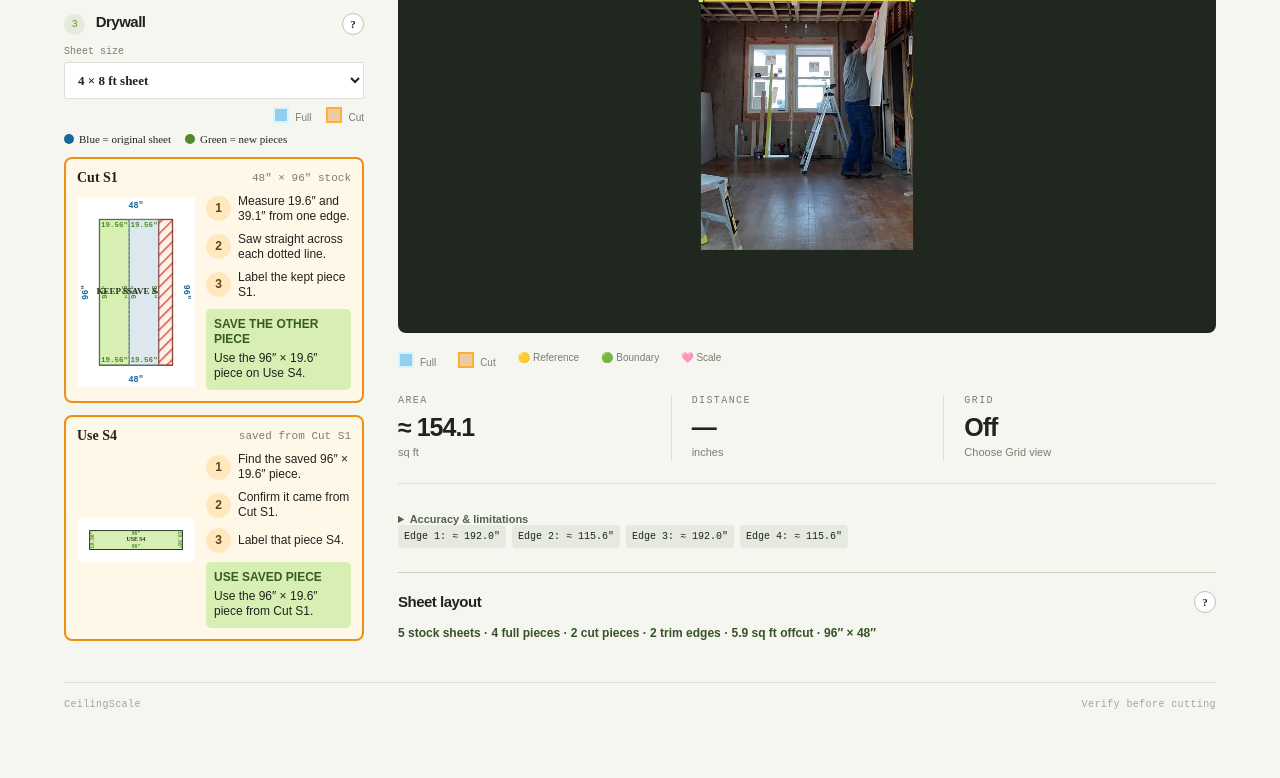
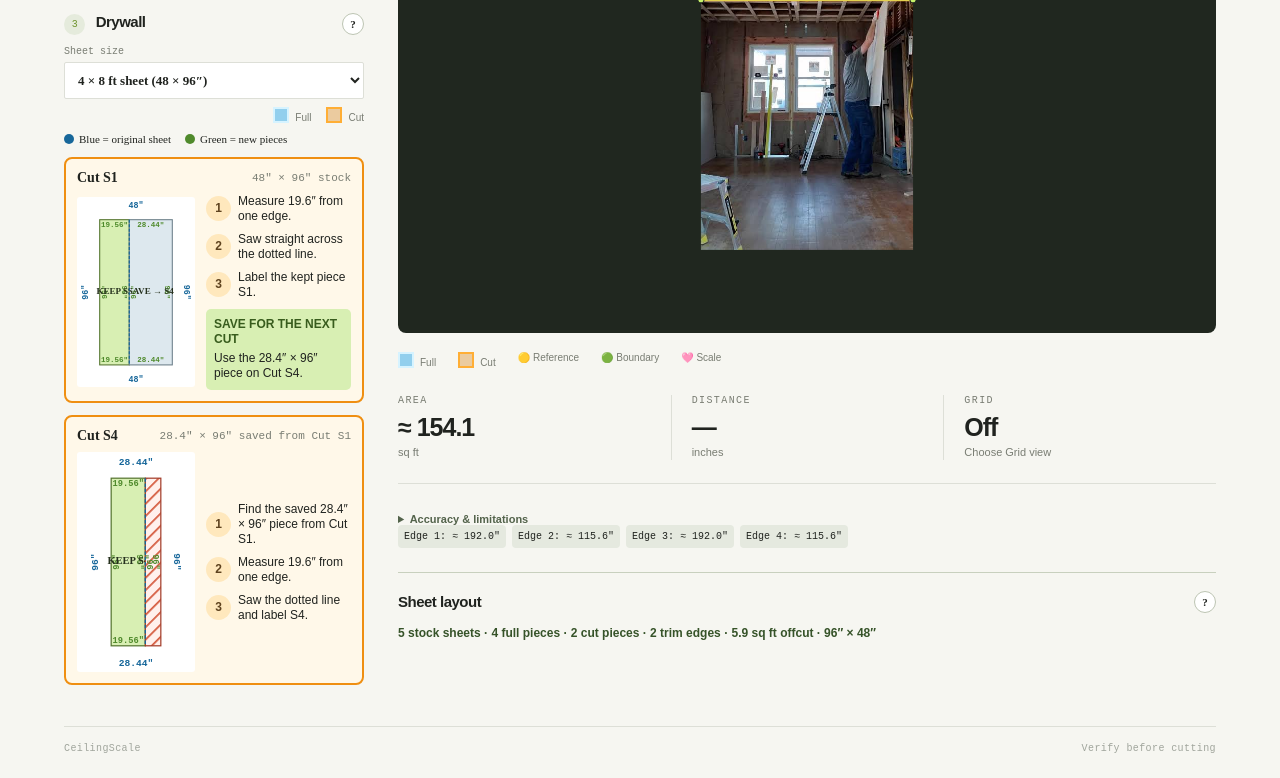
Before and after one commit to richkingsford/PawSnap, a plain HTML site: page index.html in a window 1280 px wide. Shown: the part 612-1390 px from the top of the page. Before the commit the page ends 1346 px from the top, so only its background shows below. Drawn offline with Linux system fonts and the light colour scheme.

Commit message:
Split plans into single-cut tickets

```diff
--- a/index.html
+++ b/index.html
@@ -5,11 +5,11 @@
 <div class="workspace"><aside class="controls">
 <section class="control-step"><div class="section-head"><h2><b>1</b> Photo</h2><details class="help-pop"><summary aria-label="Photo help">?</summary><div>Upload a photo or choose a sample. Photos stay in your browser.</div></details></div><label class="file-picker">Upload photo<input id="photo" type="file" accept="image/*"></label><div id="samples" class="samples"></div></section>
 <section class="control-step"><div class="section-head"><h2><b>2</b> Calibrate Ceiling</h2><details class="help-pop"><summary aria-label="Ceiling calibration help">?</summary><div>Drag the four green corners and type the known length of each ceiling line in inches. Opposite sides stay equal and horizontal lines stay horizontal.</div></details></div><div class="size-presets" aria-label="Demo size presets"><span>Size presets</span><button id="presetNoCuts">No cuts required</button><button id="presetTwoCuts">1 cut required</button></div><p class="micro-status" id="referenceInfo">Drag corners or enter line lengths.</p><div hidden><input id="scaleSource" value="manual"><input id="refWidth"><input id="refDepth"><input id="confirmed" type="checkbox"><input type="radio" name="viewMode" value="sheets" checked><select id="spacing"><option value="1" selected>1</option></select><select id="zoom"><option value="1" selected>1</option></select><input id="checkLength"><span id="checkResult"></span><div id="boardControls"></div><div id="rectangleControls"></div></div></section>
-<section class="control-step"><div class="section-head"><h2><b>3</b> Drywall</h2><details class="help-pop"><summary aria-label="Drywall layout help">?</summary><div>Blue dimensions show the original sheet. Green dimensions show the resulting pieces. Cut cards contain dotted saw lines; Use cards identify saved pieces requiring no additional cut.</div></details></div><label class="sheet-size-field">Sheet size<select id="sheetSize"><option value="none">No sheet-rock</option><option value="48x96" selected>4 × 8 ft sheet</option><option value="48x120">4 × 10 ft sheet</option><option value="48x144">4 × 12 ft sheet</option></select></label><div class="compact-key drywall-key"><span class="sheet-legend full-sheet">Full</span><span class="sheet-legend cut-sheet">Cut</span></div><div id="cutInstructions" class="cut-instructions" aria-live="polite"></div></section>
+<section class="control-step"><div class="section-head"><h2><b>3</b> Drywall</h2><details class="help-pop"><summary aria-label="Drywall layout help">?</summary><div>Blue dimensions show the original sheet. Green dimensions show the resulting pieces. Each Cut card contains exactly one dotted saw line; Use cards identify saved pieces requiring no additional cut.</div></details></div><label class="sheet-size-field">Sheet size<select id="sheetSize"><option value="none">No sheet-rock</option><option value="48x96" selected>4 × 8 ft sheet (48 × 96″)</option><option value="48x120">4 × 10 ft sheet (48 × 120″)</option><option value="48x144">4 × 12 ft sheet (48 × 144″)</option></select></label><div class="compact-key drywall-key"><span class="sheet-legend full-sheet">Full</span><span class="sheet-legend cut-sheet">Cut</span></div><div id="cutInstructions" class="cut-instructions" aria-live="polite"></div></section>
 </aside><section class="plan-area"><div class="plan-head"><div><p class="eyebrow">CEILING PLANE</p><h2 id="photoTitle">Sample</h2></div><span id="modeLabel" class="mono">ADJUST POINTS</span></div>
 <p id="instruction" role="status" aria-live="polite" class="instruction"></p><div class="viewport"><svg id="scene" xmlns="http://www.w3.org/2000/svg" role="img" aria-label="Ceiling photo with editable perspective measurement grid"></svg><div id="pointMenu" class="point-menu" hidden><div id="pointActions" class="point-actions"><button id="calculatePoint">Calculate</button><button id="addPoint">Add dot</button><button id="removePoint" class="remove-point">Remove</button></div><div id="pointEditor" class="point-editor" hidden><label id="previousEdgeLabel">Previous line<input id="previousEdgeLength" type="number" min="0.1" max="10000" step="any"></label><label id="nextEdgeLabel">Next line<input id="nextEdgeLength" type="number" min="0.1" max="10000" step="any"></label><button id="changeAllPoints" class="change-all-points">Change all points</button><input id="rightAngleOnly" type="checkbox" checked hidden><p class="right-angle-note">90° corners assumed</p><p id="pointEditorStatus" class="micro-status" role="status"></p><div class="button-row"><button id="applyPointLengths">Apply lengths</button><button id="cancelPointLengths">Back</button></div></div><div id="allPointsEditor" class="all-points-editor" hidden><div id="allPointsList" class="all-points-list"></div><p id="allPointsStatus" class="micro-status" role="status"></p><div class="button-row"><button id="applyAllPoints">Apply lines</button><button id="cancelAllPoints">Back</button></div></div></div></div>
 <div class="legend overlay-key"><span class="sheet-legend full-sheet">Full</span><span class="sheet-legend cut-sheet">Cut</span><span>🟡 Reference</span><span>🟢 Boundary</span><span>🩷 Scale</span></div><div class="stats"><div><span class="stat-label">AREA</span><strong id="area">—</strong><small>sq ft</small></div><div><span class="stat-label">DISTANCE</span><strong id="distance">—</strong><small>inches</small></div><div><span class="stat-label">GRID</span><strong id="gridValue">—</strong><small id="gridNote">Requires calibration</small></div></div>
 <p id="error" role="alert"></p><details class="inline-help"><summary>Accuracy & limitations</summary><p>Measurements depend on reference placement, the 2-inch board assumption, image quality, lens distortion, and one flat surface. Calibrate slopes separately.</p></details><div id="edges" class="edges"></div>
 <style>.cut-instructions{width:100%;max-width:390px}@media(min-width:481px) and (max-width:1060px){.installer-card-body{grid-template-columns:minmax(118px,42%) 1fr}.installer-diagram svg,.saved-piece-diagram svg{max-height:220px}}</style>
 <section id="sheetPanel"><div class="section-head"><h2>Sheet layout</h2><details class="help-pop"><summary aria-label="Layout limitations">?</summary><div>Geometry estimate only. Framing support, staggered joints, openings, kerf, and offcut reuse are not modeled.</div></details></div><p id="sheetSummary" class="layout-summary" aria-live="polite">Measurement grid only.</p></section>
-</section></div><footer><span>CeilingScale</span><span>Verify before cutting</span></footer></main><script src="geometry.js?v=62"></script><script src="vendor/polygon-clipping.js?v=62"></script><script src="layout.js?v=62"></script><script src="sheets-ui.js?v=62"></script><script src="app.js?v=62"></script></body></html>
+</section></div><footer><span>CeilingScale</span><span>Verify before cutting</span></footer></main><script src="geometry.js?v=64"></script><script src="vendor/polygon-clipping.js?v=64"></script><script src="layout.js?v=64"></script><script src="sheets-ui.js?v=64"></script><script src="app.js?v=64"></script></body></html>
--- a/sheets-ui.js
+++ b/sheets-ui.js
@@ -69,6 +69,19 @@ function installerDiagram(bin,stockWidth,stockLength,targetIndex,diagramIndex){
   if(remainder>1e-6){const x=margin+(bin.mode==='width'?cursor:0),y=margin+(bin.mode==='length'?cursor:0),w=bin.mode==='width'?remainder:short,h=bin.mode==='length'?remainder:long;add('rect',{x,y,width:w,height:h,fill:`url(#installer-waste-${diagramIndex})`,stroke:'#a23c29','stroke-width':.6});if(w>=12&&h>=10)edgeText(x+w/2,y+h/2,'DISCARD',{class:'waste-label'});}
   wrap.append(drawing);return wrap;
 }
+function singleCutDiagram(step,diagramIndex){
+  const ns='http://www.w3.org/2000/svg',margin=15,fmt=value=>`${Number(value.toFixed(2))}″`,sheetWidth=step.mode==='length'?step.crossSpan:step.sourceSpan,sheetHeight=step.mode==='length'?step.sourceSpan:step.crossSpan,vw=sheetWidth+margin*2,vh=sheetHeight+margin*2;
+  const wrap=document.createElement('div');wrap.className='installer-diagram';const drawing=document.createElementNS(ns,'svg');drawing.setAttribute('viewBox',`0 0 ${vw} ${vh}`);drawing.setAttribute('role','img');drawing.setAttribute('aria-label',`One cut creates S${step.piece.id} from a ${fmt(sheetWidth)} by ${fmt(sheetHeight)} piece`);
+  const add=(tag,attrs,parent=drawing,text)=>{const el=document.createElementNS(ns,tag);Object.entries(attrs).forEach(([key,value])=>el.setAttribute(key,value));if(text)el.textContent=text;parent.append(el);return el;},edgeText=(x,y,text,attrs={})=>add('text',{x,y,'text-anchor':'middle','dominant-baseline':'middle',...attrs},drawing,text);
+  const defs=add('defs',{}),pattern=add('pattern',{id:`single-cut-waste-${diagramIndex}`,width:5,height:5,patternUnits:'userSpaceOnUse',patternTransform:'rotate(45)'},defs);add('rect',{width:5,height:5,fill:'#fff0ec'},pattern);add('line',{x1:0,y1:0,x2:0,y2:5,stroke:'#d55b3e','stroke-width':2},pattern);
+  edgeText(margin+sheetWidth/2,6,fmt(sheetWidth),{class:'pre-dim'});edgeText(margin+sheetWidth/2,vh-5,fmt(sheetWidth),{class:'pre-dim'});edgeText(6,margin+sheetHeight/2,fmt(sheetHeight),{class:'pre-dim',transform:`rotate(-90 6 ${margin+sheetHeight/2})`});edgeText(vw-6,margin+sheetHeight/2,fmt(sheetHeight),{class:'pre-dim',transform:`rotate(90 ${vw-6} ${margin+sheetHeight/2})`});
+  const target={x:margin,y:margin,w:step.mode==='length'?step.crossSpan:step.cutSpan,h:step.mode==='length'?step.cutSpan:step.crossSpan},remainder={x:margin+(step.mode==='width'?step.cutSpan:0),y:margin+(step.mode==='length'?step.cutSpan:0),w:step.mode==='length'?step.crossSpan:step.sourceSpan-step.cutSpan,h:step.mode==='length'?step.sourceSpan-step.cutSpan:step.crossSpan};
+  const dimensions=(box)=>{if(box.w>=12){edgeText(box.x+box.w/2,box.y+3.2,fmt(box.w),{class:'post-dim'});edgeText(box.x+box.w/2,box.y+box.h-3.2,fmt(box.w),{class:'post-dim'});}if(box.h>=12){edgeText(box.x+3.2,box.y+box.h/2,fmt(box.h),{class:'post-dim',transform:`rotate(-90 ${box.x+3.2} ${box.y+box.h/2})`});edgeText(box.x+box.w-3.2,box.y+box.h/2,fmt(box.h),{class:'post-dim',transform:`rotate(90 ${box.x+box.w-3.2} ${box.y+box.h/2})`});}};
+  add('rect',{...target,width:target.w,height:target.h,fill:'#d8efb3',stroke:'#55752f','stroke-width':.7});dimensions(target);if(target.w>=16&&target.h>=12)edgeText(target.x+target.w/2,target.y+target.h/2,`KEEP S${step.piece.id}`,{class:'piece-id'});
+  if(remainder.w>1e-6&&remainder.h>1e-6){add('rect',{...remainder,width:remainder.w,height:remainder.h,fill:step.remainderLabel?'#dde8ee':`url(#single-cut-waste-${diagramIndex})`,stroke:step.remainderLabel?'#6c7f89':'#a23c29','stroke-width':.7});dimensions(remainder);if(remainder.w>=16&&remainder.h>=12)edgeText(remainder.x+remainder.w/2,remainder.y+remainder.h/2,step.remainderLabel||'DISCARD',{class:step.remainderLabel?'piece-id':'waste-label'});}
+  add('line',step.mode==='length'?{x1:margin,y1:margin+step.cutSpan,x2:margin+sheetWidth,y2:margin+step.cutSpan,class:'cut-line'}:{x1:margin+step.cutSpan,y1:margin,x2:margin+step.cutSpan,y2:margin+sheetHeight,class:'cut-line'});
+  wrap.append(drawing);return wrap;
+}
 function savedPieceDiagram(piece){
   const ns='http://www.w3.org/2000/svg',w=piece.width,h=piece.height,margin=13,fmt=value=>`${Number(value.toFixed(2))}″`;
   const wrap=document.createElement('div');wrap.className='saved-piece-diagram';const drawing=document.createElementNS(ns,'svg');drawing.setAttribute('viewBox',`0 0 ${w+margin*2} ${h+margin*2}`);drawing.setAttribute('role','img');drawing.setAttribute('aria-label',`Saved S${piece.id}, ${fmt(w)} by ${fmt(h)}`);
@@ -88,13 +101,17 @@ function renderCutInstructions(list,bins,stockWidth,stockLength){
     if(bin.mode==='custom'){
       const piece=bin.pieces[0],card=instructionCard(`Cut S${piece.id}`,`${n(piece.width)}″ × ${n(piece.height)}″ piece`);const note=document.createElement('p');note.className='installer-note';note.textContent=cutDescription(piece,'away');card.append(note);list.append(card);return;
     }
-    const source=bin.pieces[0],card=instructionCard(`Cut S${source.id}`,`${short}″ × ${long}″ stock`),body=document.createElement('div'),actions=document.createElement('div');body.className='installer-card-body';actions.className='installer-actions';body.append(installerDiagram(bin,stockWidth,stockLength,0,binIndex));
-    const capacity=bin.mode==='length'?long:short,positions=[];let position=0;bin.spans.forEach(span=>{position+=span;if(position<capacity-1e-6||!same(bin.used,capacity))positions.push(n(position));});
-    const steps=document.createElement('ol');steps.className='installer-steps';const edge=bin.mode==='length'?'end':'edge';steps.innerHTML=`<li>Measure ${positions.map(value=>`${value}″`).join(' and ')} from one ${edge}.</li><li>Saw straight across each dotted line.</li><li>Label the kept piece S${source.id}.</li>`;actions.append(steps);
-    if(bin.pieces.length>1){const save=document.createElement('p');save.className='save-reminder';save.innerHTML=`<strong>Save the other piece</strong>Use the ${n(bin.pieces[1].width)}″ × ${n(bin.pieces[1].height)}″ piece on Use S${bin.pieces[1].id}.`;actions.append(save);}
-    body.append(actions);card.append(body);
-    list.append(card);
-    bin.pieces.slice(1).forEach(piece=>{const use=instructionCard(`Use S${piece.id}`,`saved from Cut S${source.id}`),useBody=document.createElement('div'),useActions=document.createElement('div');useBody.className='installer-card-body';useActions.className='installer-actions';useBody.append(savedPieceDiagram(piece));const useSteps=document.createElement('ol');useSteps.className='installer-steps';useSteps.innerHTML=`<li>Find the saved ${n(piece.width)}″ × ${n(piece.height)}″ piece.</li><li>Confirm it came from Cut S${source.id}.</li><li>Label that piece S${piece.id}.</li>`;useActions.append(useSteps);const reminder=document.createElement('p');reminder.className='save-reminder';reminder.innerHTML=`<strong>Use saved piece</strong>Use the ${n(piece.width)}″ × ${n(piece.height)}″ piece from Cut S${source.id}.`;useActions.append(reminder);useBody.append(useActions);use.append(useBody);list.append(use);});
+    const capacity=bin.mode==='length'?long:short,crossSpan=bin.mode==='length'?short:long,edge=bin.mode==='length'?'end':'edge';let sourceSpan=capacity,sourceCut=null;
+    for(let index=0;index<bin.pieces.length;index++){
+      const piece=bin.pieces[index],cutSpan=bin.spans[index],after=Math.max(0,sourceSpan-cutSpan),next=bin.pieces[index+1],nextSpan=bin.spans[index+1],nextIsReady=Boolean(next&&index+2===bin.pieces.length&&same(after,nextSpan));
+      const sourceWidth=bin.mode==='length'?crossSpan:sourceSpan,sourceHeight=bin.mode==='length'?sourceSpan:crossSpan,subtitle=sourceCut?`${n(sourceWidth)}″ × ${n(sourceHeight)}″ saved from Cut S${sourceCut.id}`:`${n(sourceWidth)}″ × ${n(sourceHeight)}″ stock`,card=instructionCard(`Cut S${piece.id}`,subtitle),body=document.createElement('div'),actions=document.createElement('div');body.className='installer-card-body';actions.className='installer-actions';
+      const remainderLabel=nextIsReady?`SAVE S${next.id}`:next?`SAVE → S${next.id}`:'';body.append(singleCutDiagram({mode:bin.mode,crossSpan,sourceSpan,cutSpan,piece,remainderLabel},`${binIndex}-${index}`));
+      const steps=document.createElement('ol');steps.className='installer-steps';steps.innerHTML=sourceCut?`<li>Find the saved ${n(sourceWidth)}″ × ${n(sourceHeight)}″ piece from Cut S${sourceCut.id}.</li><li>Measure ${n(cutSpan)}″ from one ${edge}.</li><li>Saw the dotted line and label S${piece.id}.</li>`:`<li>Measure ${n(cutSpan)}″ from one ${edge}.</li><li>Saw straight across the dotted line.</li><li>Label the kept piece S${piece.id}.</li>`;actions.append(steps);
+      if(next){const save=document.createElement('p');save.className='save-reminder';const remainderWidth=bin.mode==='length'?crossSpan:after,remainderHeight=bin.mode==='length'?after:crossSpan;save.innerHTML=nextIsReady?`<strong>Save the other piece</strong>Use the ${n(next.width)}″ × ${n(next.height)}″ piece on Use S${next.id}.`:`<strong>Save for the next cut</strong>Use the ${n(remainderWidth)}″ × ${n(remainderHeight)}″ piece on Cut S${next.id}.`;actions.append(save);}
+      body.append(actions);card.append(body);list.append(card);
+      if(nextIsReady){const use=instructionCard(`Use S${next.id}`,`saved from Cut S${piece.id}`),useBody=document.createElement('div'),useActions=document.createElement('div');useBody.className='installer-card-body';useActions.className='installer-actions';useBody.append(savedPieceDiagram(next));const useSteps=document.createElement('ol');useSteps.className='installer-steps';useSteps.innerHTML=`<li>Find the saved ${n(next.width)}″ × ${n(next.height)}″ piece.</li><li>Confirm it came from Cut S${piece.id}.</li><li>Label that piece S${next.id}.</li>`;useActions.append(useSteps);const reminder=document.createElement('p');reminder.className='save-reminder';reminder.innerHTML=`<strong>Use saved piece</strong>Use the ${n(next.width)}″ × ${n(next.height)}″ piece from Cut S${piece.id}.`;useActions.append(reminder);useBody.append(useActions);use.append(useBody);list.append(use);break;}
+      sourceCut=piece;sourceSpan=after;
+    }
   });
 }
 function drawDrywall(c,view='sheets',complete=true){
```
Also changed, not shown: 2 other files.
